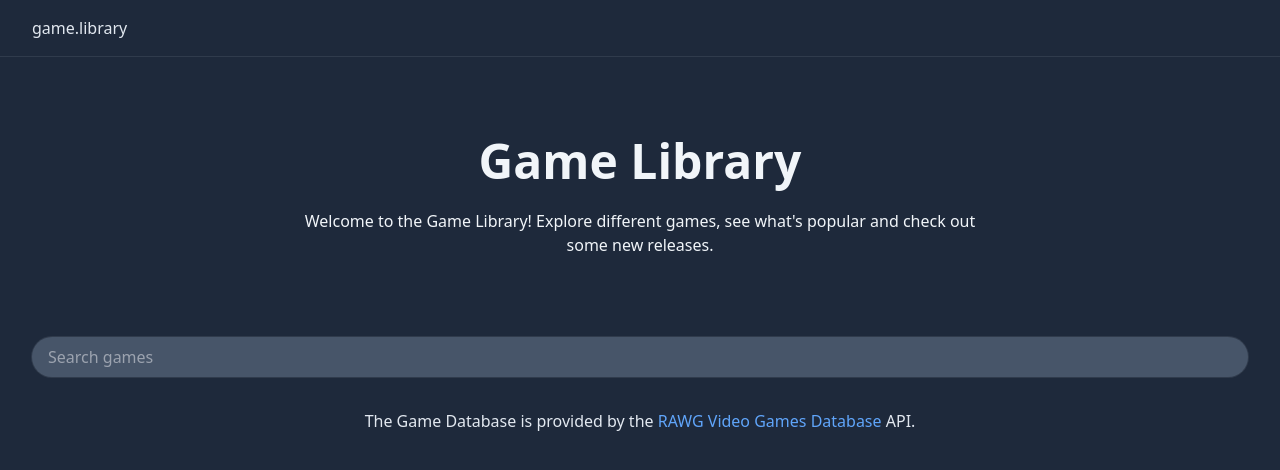
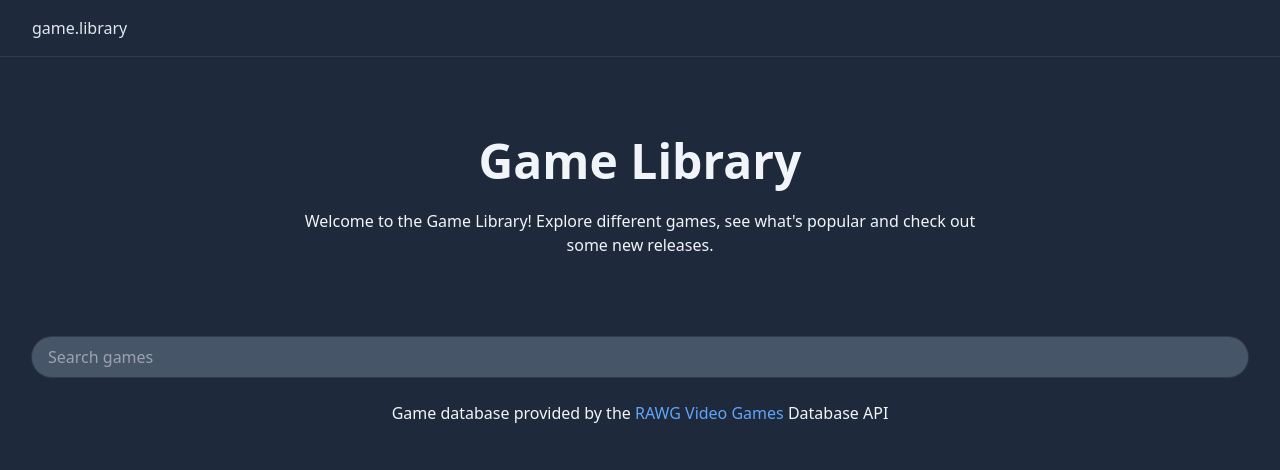
Before and after one commit to pwnrod/game-library, a React (Vite) app: page / in a window 1280 px wide. Shown: the top 470 px of the page. Built offline with nearby package versions, Linux system fonts and the light colour scheme.

Commit message:
rebase to sync the repo back up

```diff
--- a/src/components/Footer.jsx
+++ b/src/components/Footer.jsx
@@ -1,15 +1,13 @@
 export default function Footer() {
     return (
-        <footer className='bg-slate-800 py-8'>
-            <div className='mx-auto max-w-7xl text-center'>
-                <p className='text-slate-200'>
-                    The Game Database is provided by the{' '}
-                    <a className='text-blue-400' href='https://rawg.io/'>
-                        RAWG Video Games Database
-                    </a>{' '}
-                    API.
-                </p>
-            </div>
+        <footer className='py-6 text-center text-slate-100'>
+            <p>
+                Game database provided by the{' '}
+                <a href='https://rawg.io/' className='text-blue-400'>
+                    RAWG Video Games
+                </a>{' '}
+                Database API
+            </p>
         </footer>
     );
 }
```
Also changed, not shown: 1 other file (tests, documents, lock files or other folders).
